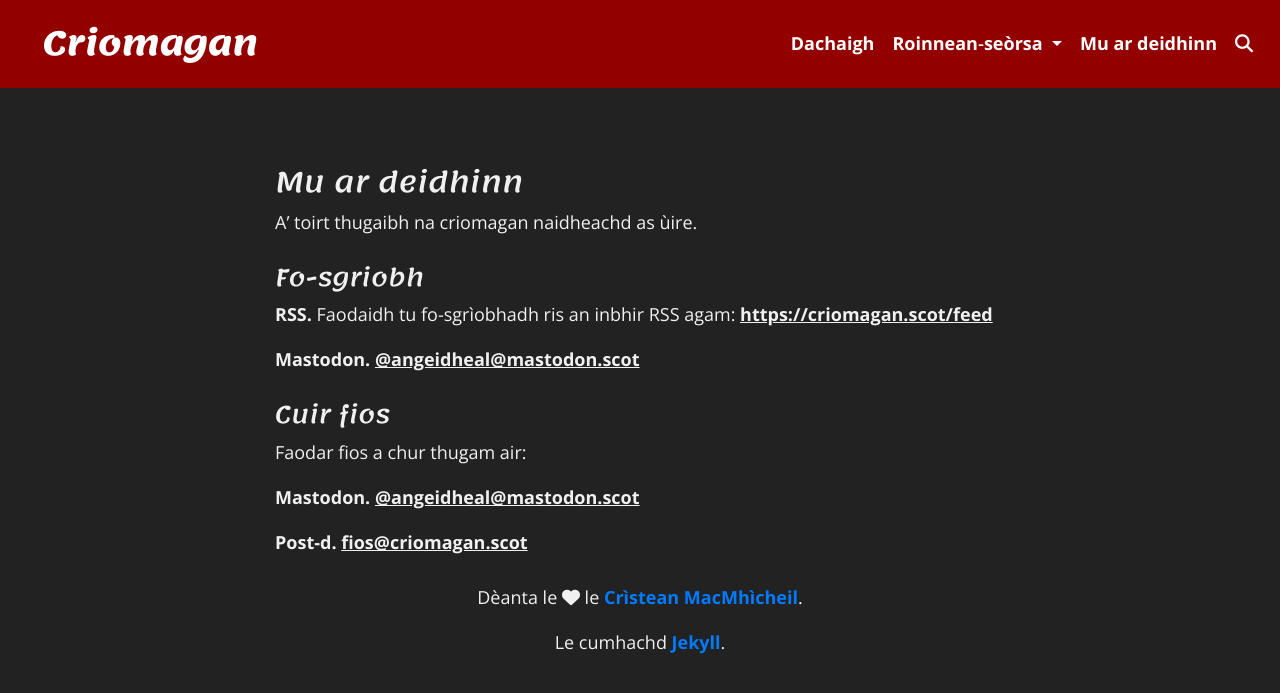
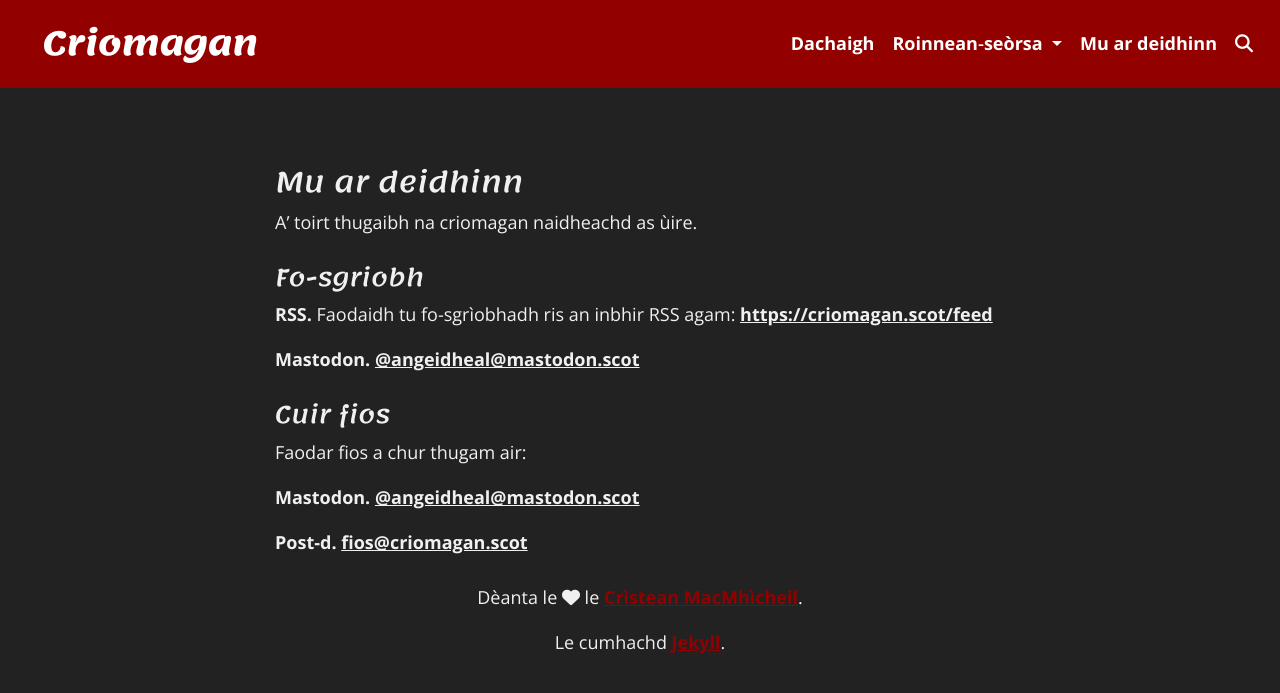
Before and after one commit to angeidheal/angeidheal.github.io, a Jekyll site: the page built from mu-ar-dheidhinn.md, in a window 1280 px wide. Shown: the top 693 px of the page. Built offline with Jekyll 4.4.1, drawn with Linux system fonts in a browser that asks for light colours; nearby versions of some CDN libraries.

Commit message:
Update main.scss

```diff
--- a/css/main.scss
+++ b/css/main.scss
@@ -55,6 +55,14 @@ h6{
   font-size: 20px;
 }
 
+.post-title a {
+  text-decoration: none;
+}
+
+.post-title a:hover {
+  text-decoration: underline;
+}
+
 img {
   max-width: 100%;
 }
@@ -63,12 +71,12 @@ a {
   font-weight: bold;
 }
 
-.content-area a {
+.content-area a, footer a {
   color: $text-color;
   text-decoration: underline;
 }
 
-.content-area a:hover {
+.content-area a:hover, footer a {
   color: $brand-color;
 }
 
```
